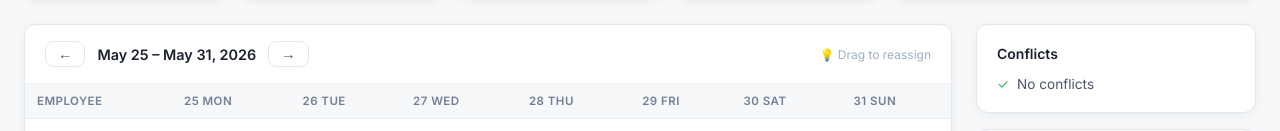
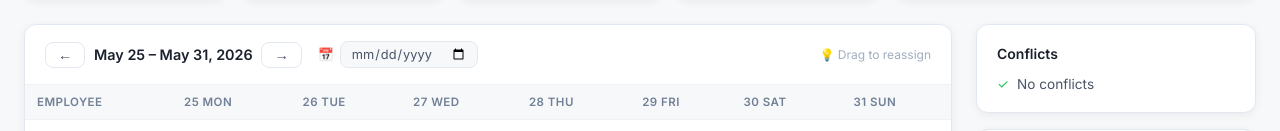
Before and after one commit to wernerchn/shift-roster-builder, a React (Vite) app: page / in a window 1280 px wide. Shown: the part 267-398 px from the top of the page. Built offline with nearby package versions, Linux system fonts and the light colour scheme.

Commit message:
fix: replace hidden date input with visible native date picker

```diff
--- a/src/App.jsx
+++ b/src/App.jsx
@@ -73,6 +73,7 @@ export default function App() {
   );
 
   const dragShiftId = useRef(null);
+  const dateInputRef = useRef(null);
   const [dragOverCell, setDragOverCell] = useState(null);
 
   useEffect(() => { localStorage.setItem('employees', JSON.stringify(employees)); }, [employees]);
@@ -131,6 +132,12 @@ export default function App() {
 
   const handlePrevWeek = () => setCurrentWeekStart(p => addDays(p, -7));
   const handleNextWeek = () => setCurrentWeekStart(p => addDays(p, 7));
+  const handleJumpToDate = e => {
+    if (!e.target.value) return;
+    const picked = new Date(e.target.value + 'T00:00:00');
+    setCurrentWeekStart(startOfWeek(picked));
+    e.target.value = '';
+  };
 
   const totalHours = useMemo(
     () => roundHours(employees.reduce((sum, emp) => sum + calcTotalHours(emp.id, weekShifts), 0)),
@@ -263,12 +270,34 @@ export default function App() {
                 display: 'flex', alignItems: 'center', justifyContent: 'space-between',
                 padding: '16px 20px', borderBottom: '1px solid #EDF2F7',
               }}>
-                <div style={{ display: 'flex', alignItems: 'center', gap: 12 }}>
+                <div style={{ display: 'flex', alignItems: 'center', gap: 8 }}>
                   <button onClick={handlePrevWeek} style={navBtnStyle} className="no-print">←</button>
-                  <span style={{ fontWeight: 600, fontSize: '0.9rem', color: '#1A202C' }}>
+                  <span style={{ fontWeight: 600, fontSize: '0.9rem', color: '#1A202C', minWidth: 160, textAlign: 'center' }}>
                     {formatWeekLabel(currentWeekStart)}
                   </span>
                   <button onClick={handleNextWeek} style={navBtnStyle} className="no-print">→</button>
+
+                  {/* ── Date picker：直接顯示 native input，最可靠 ── */}
+                  <div className="no-print" style={{ marginLeft: 8, display: 'flex', alignItems: 'center', gap: 6 }}>
+                    <span style={{ fontSize: '0.8rem', color: '#A0AEC0' }}>📅</span>
+                    <input
+                      ref={dateInputRef}
+                      type="date"
+                      onChange={handleJumpToDate}
+                      title="Jump to any date's week"
+                      style={{
+                        background: '#F7F8FA',
+                        border: '1px solid #E2E8F0',
+                        color: '#4A5568',
+                        borderRadius: 8,
+                        padding: '4px 10px',
+                        fontSize: '0.8rem',
+                        cursor: 'pointer',
+                        outline: 'none',
+                        fontFamily: 'inherit',
+                      }}
+                    />
+                  </div>
                 </div>
                 <span style={{ fontSize: '0.75rem', color: '#A0AEC0' }} className="no-print">
                   💡 Drag to reassign
@@ -523,10 +552,7 @@ export default function App() {
                 Weekly Summary
               </span>
               <div style={{ display: 'flex', gap: 6 }} className="no-print">
-                <button
-                  onClick={() => exportCSV(employees, shifts, weekDates)}
-                  style={smallBtnStyle}
-                >
+                <button onClick={() => exportCSV(employees, shifts, weekDates)} style={smallBtnStyle}>
                   📤 Export CSV
                 </button>
                 <button onClick={() => window.print()} style={smallBtnStyle}>
```
